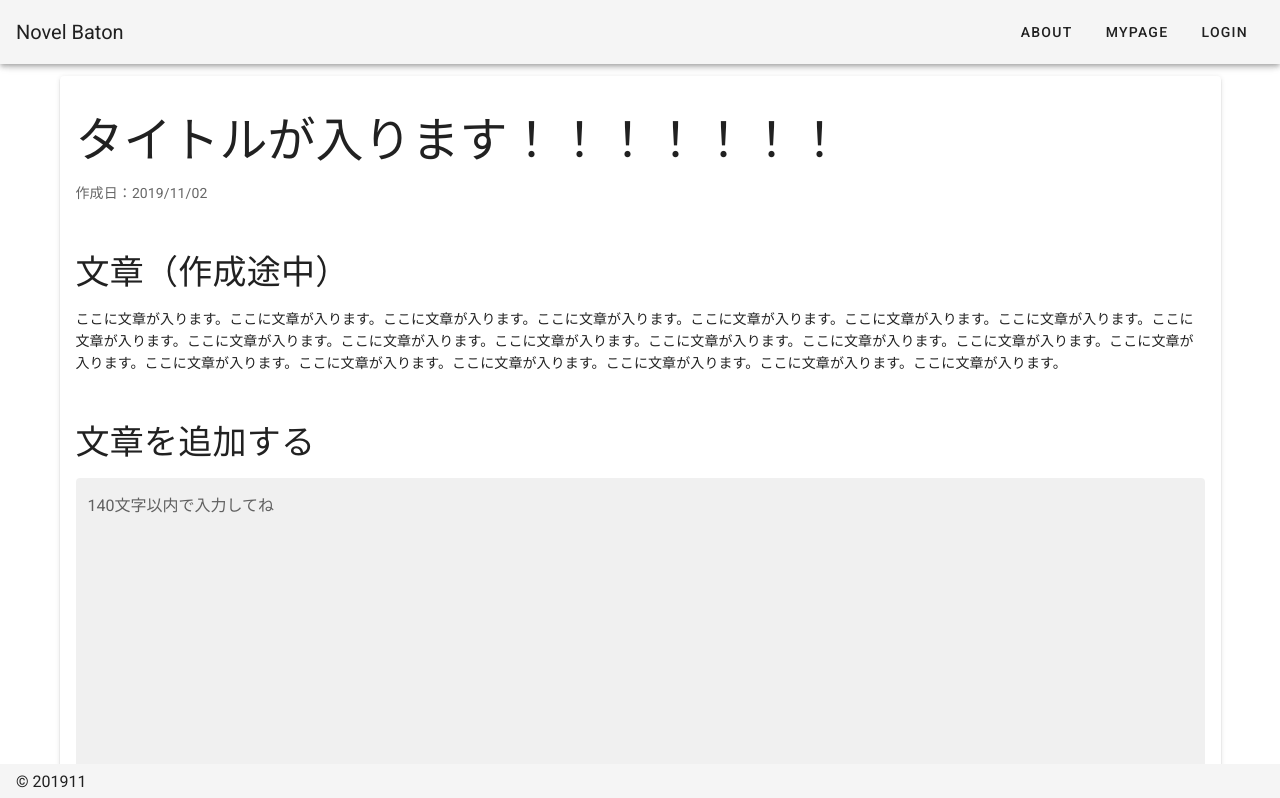
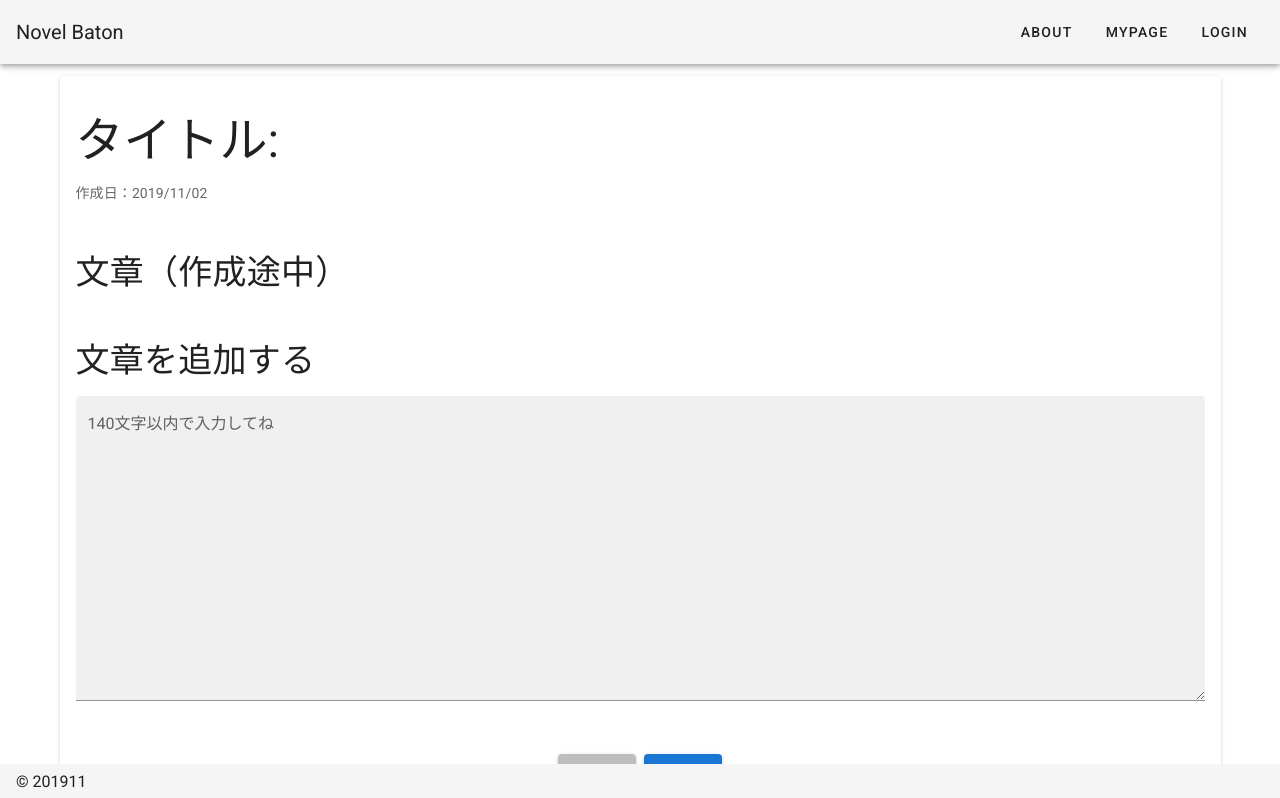
Before and after one commit to Jisedai-labo/novel-baton, a Nuxt app: page /posts/1 in a window 1280 px wide. Shown: the top 798 px of the page. Built offline with nearby package versions, Linux system fonts and the light colour scheme; no server answers; the database is empty.

Commit message:
Update _id.vue

```diff
--- a/pages/posts/_id.vue
+++ b/pages/posts/_id.vue
@@ -1,15 +1,13 @@
 <template>
   <v-card class="mx-auto py-6">
-    <v-card-title class="display-2">
-      タイトルが入ります！！！！！！！
-    </v-card-title>
+    <v-card-title class="display-2">タイトル: {{ novel }}</v-card-title>
     <v-card-text>
       <p>作成日：2019/11/02</p>
       <p class="display-1 text--primary mt-12">
         文章（作成途中）
       </p>
       <div class="text--primary">
-        ここに文章が入ります。ここに文章が入ります。ここに文章が入ります。ここに文章が入ります。ここに文章が入ります。ここに文章が入ります。ここに文章が入ります。ここに文章が入ります。ここに文章が入ります。ここに文章が入ります。ここに文章が入ります。ここに文章が入ります。ここに文章が入ります。ここに文章が入ります。ここに文章が入ります。ここに文章が入ります。ここに文章が入ります。ここに文章が入ります。ここに文章が入ります。ここに文章が入ります。ここに文章が入ります。
+        {{ novel }}
       </div>
       <p class="display-1 text--primary mt-12">
         文章を追加する
@@ -35,6 +33,7 @@
   </v-card>
 </template>
 <script>
+import firebase from '~/plugins/firebase'
 export default {
   data: () => ({
     valid: true,
@@ -42,7 +41,19 @@ export default {
     postRules: [
       (v) => !!v || '文章を入力してください',
       (v) => (v && v.length <= 140) || '文章は140文字以内で入力してください'
-    ]
-  })
+    ],
+    novel: {}
+  }),
+  mounted() {
+    const db = firebase.firestore()
+    const arrays = []
+    db.collection('novel')
+      .doc(this.$route.params.id)
+      .get()
+      .then(function(doc) {
+        arrays.push(doc.data())
+      })
+    this.novel = arrays[0]
+  }
 }
 </script>
```
